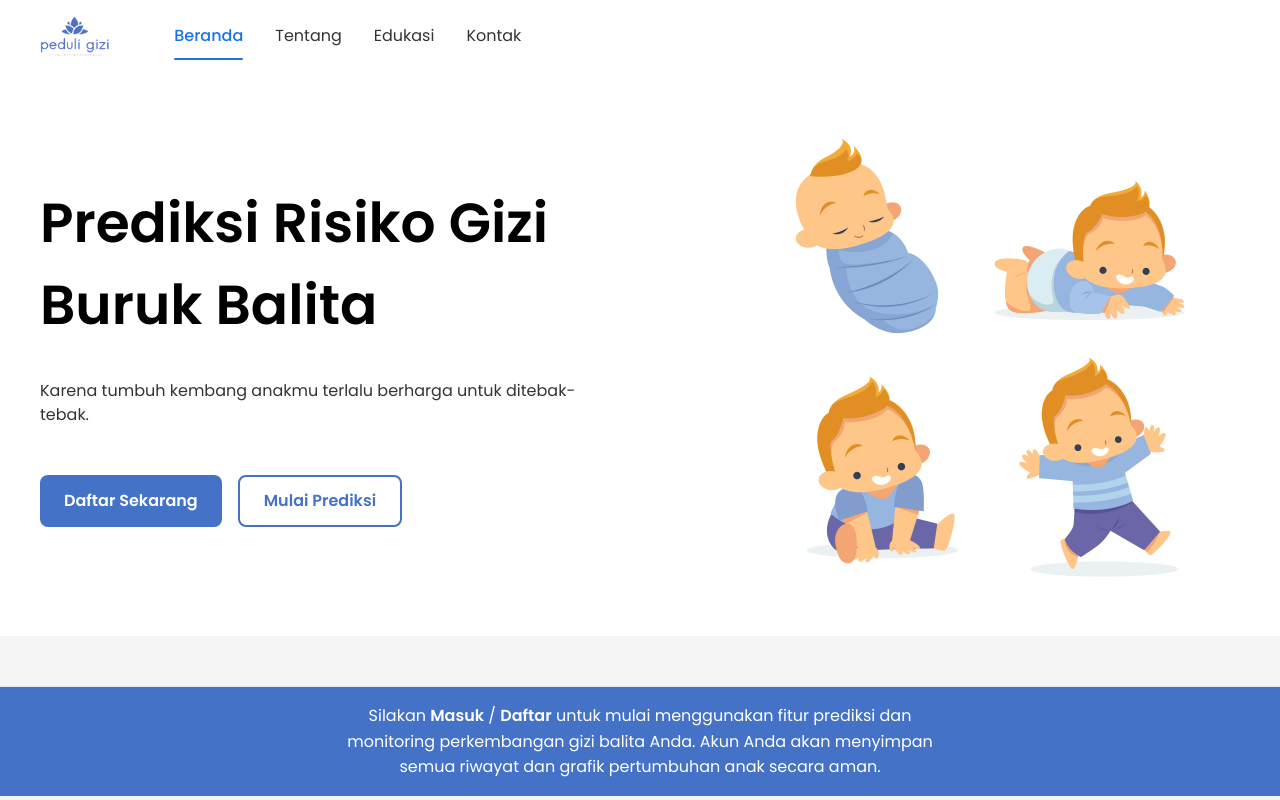
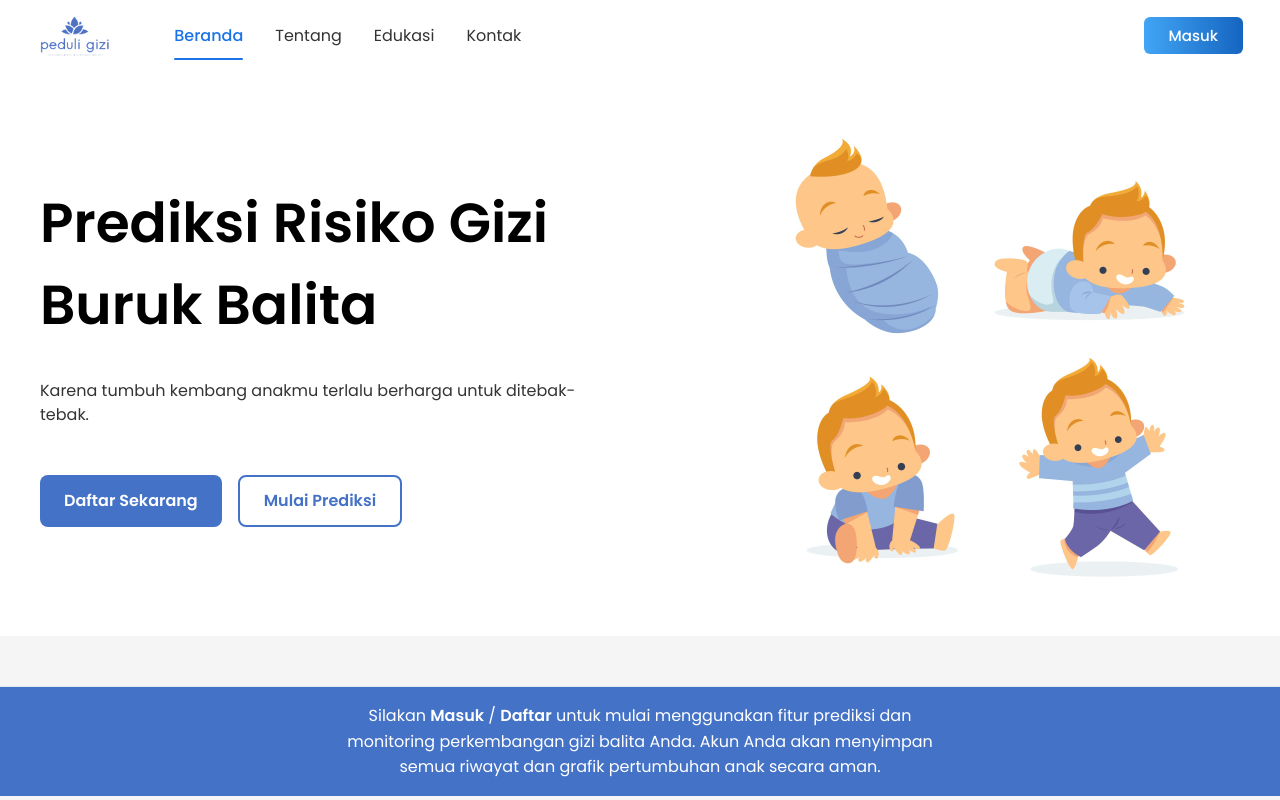
Before and after one commit to capstone-project-coding-camp/Frontend-capstone-project, a React (Vite) app: page / in a window 1280 px wide. Shown: the top 800 px of the page. Built offline with nearby package versions, Linux system fonts and the light colour scheme.

Commit message:
Update Navbar.jsx

```diff
--- a/src/pages/layouts/Navbar.jsx
+++ b/src/pages/layouts/Navbar.jsx
@@ -147,7 +147,7 @@ const Navbar = ({ transparent = false, hideAuthButton = false }) => {
               )}
             </div>
           ) : (
-            !hideAuthButton && (
+            hideAuthButton && (
               <Link to="/login" className="auth-link">
                 Masuk
               </Link>
```
